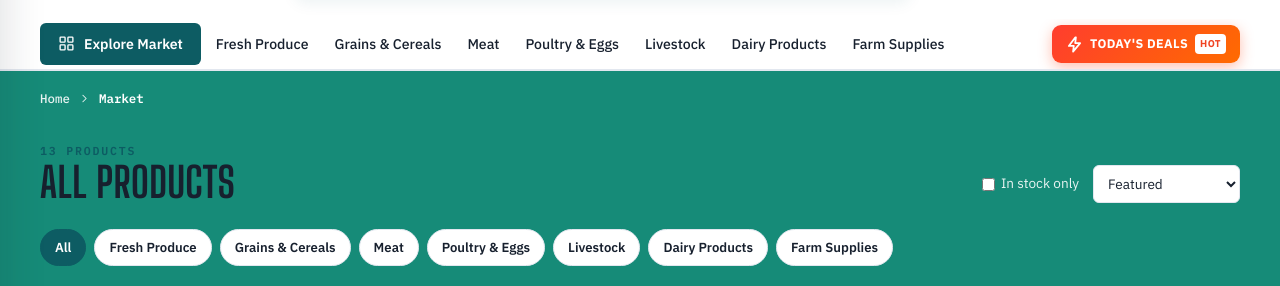
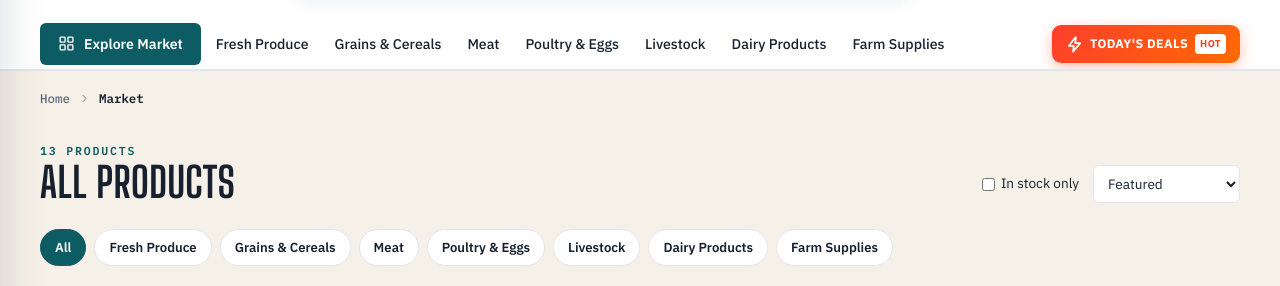
Before and after one commit to timayobrian6-droid/SOKOCONNECT, a Django app: page /products/ in a window 1280 px wide. Shown: the part 75-361 px from the top of the page. Run offline with Django 5.2, Linux system fonts and the light colour scheme; data comes from the database, SQL or seed files in the repository; data that the repository does not hold is empty; some libraries are stand-ins or nearby versions.

Commit message:
Replace mint page background with warm cream for readability
Co-Authored-By: Devin AI <158243242+devin-ai-integration[bot]@users.noreply.github.com>

```diff
--- a/static/css/style.css
+++ b/static/css/style.css
@@ -56,7 +56,7 @@
   --slate-2:     #8a94a3;
   --line:        #e2e7ef;
   --line-2:      #eef1f6;
-  --paper:       #f4f6fa;   /* cool page canvas */
+  --paper:       #f5f1e8;   /* warm cream page canvas */
   --surface:     #ffffff;
   --star:        #f6a609;
 
@@ -88,7 +88,6 @@ body {
   background: var(--paper);
   -webkit-font-smoothing: antialiased;
   text-rendering: optimizeLegibility;
-  background-color:#168b78;
 }
 h1, h2, h3, h4 { font-family: var(--f-display); font-weight: 700; line-height: 1; letter-spacing: .01em; margin: 0; color: var(--ink); }
 a { color: var(--teal); text-decoration: none; }
@@ -728,10 +727,6 @@ button { font-family: inherit; }
 .acct-tile small { color: var(--slate); }
 .pdp-grid, .pdp-tabs { background: var(--surface); border-radius: var(--radius-lg); padding: 24px; }
 .pdp-tabs { margin-top: 24px; }
-/* text placed directly on the teal page background */
-.section-head .sub, .breadcrumb-bz, .breadcrumb-bz a, .breadcrumb-bz svg, .page-section > .muted, .prose p, .list-toolbar .chk, .pager span { color: rgba(255, 255, 255, .9); }
-.prose h3, .breadcrumb-bz .cur { color: #fff; }
-.page-section > .muted a, .prose p a, .breadcrumb-bz a:hover { color: var(--marigold); }
 
 /* colourful header action icons */
 .hact { gap: 4px; padding: 6px 8px; }
```
